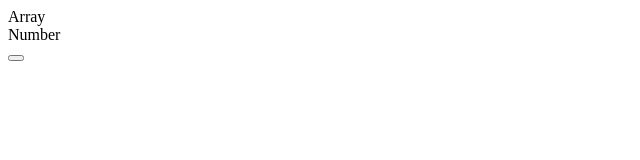
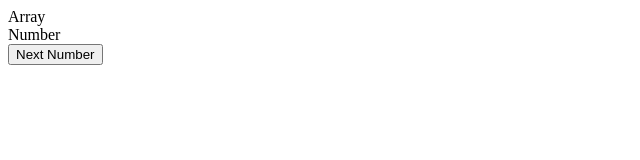
Before and after one commit to sjodie1157/nextNumber, a plain HTML site: page index.html in a window 1280 px wide. Shown: the whole page, without its empty margins (0-640 px from the left). Drawn offline with Linux system fonts and the light colour scheme.

Commit message:
added into html

```diff
--- a/index.html
+++ b/index.html
@@ -16,7 +16,7 @@
             <label for="next number" data-next="" id="next-number">Number</label>
         </div>
         <div class="button">
-            <button type="button" data-button=""></button>
+            <button type="button" data-button="">Next Number</button>
         </div>
     </div>
     <!-- linked JS -->
```
